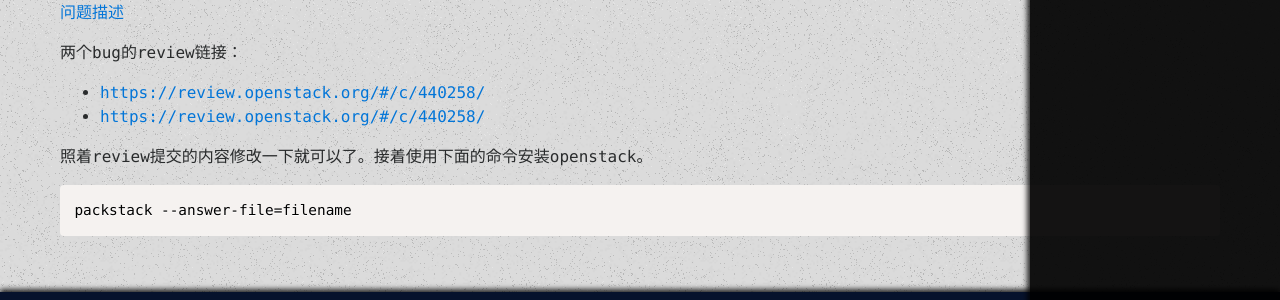
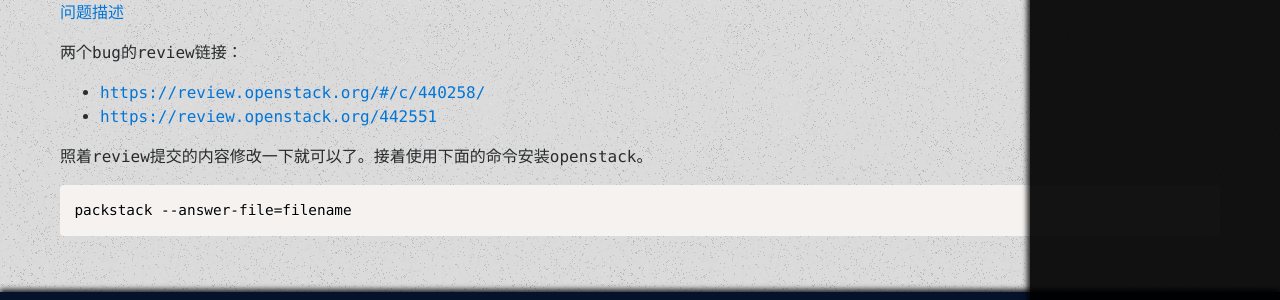
Before and after one commit to leetpy/leetpy.github.io.bak, a Jekyll site: the page built from _posts/2017-04-02-packstack安装openstack.md, in a window 1280 px wide and 1149 px high. Shown: the part 616-916 px from the top of the window. Built offline with Jekyll 4.4.1, drawn with Linux system fonts in a browser that asks for light colours; part of the change alters nothing that is shown.

Commit message:
update packstack

```diff
--- a/_posts/2017-04-02-packstack安装openstack.md
+++ b/_posts/2017-04-02-packstack安装openstack.md
@@ -39,7 +39,7 @@ packstack --gen-answer-file==filename
 两个bug的review链接：
 
 - [https://review.openstack.org/#/c/440258/](https://review.openstack.org/#/c/440258/)
-- [https://review.openstack.org/#/c/440258/](https://review.openstack.org/442551)
+- [https://review.openstack.org/442551](https://review.openstack.org/442551)
 
 照着review提交的内容修改一下就可以了。接着使用下面的命令安装openstack。
 
```
